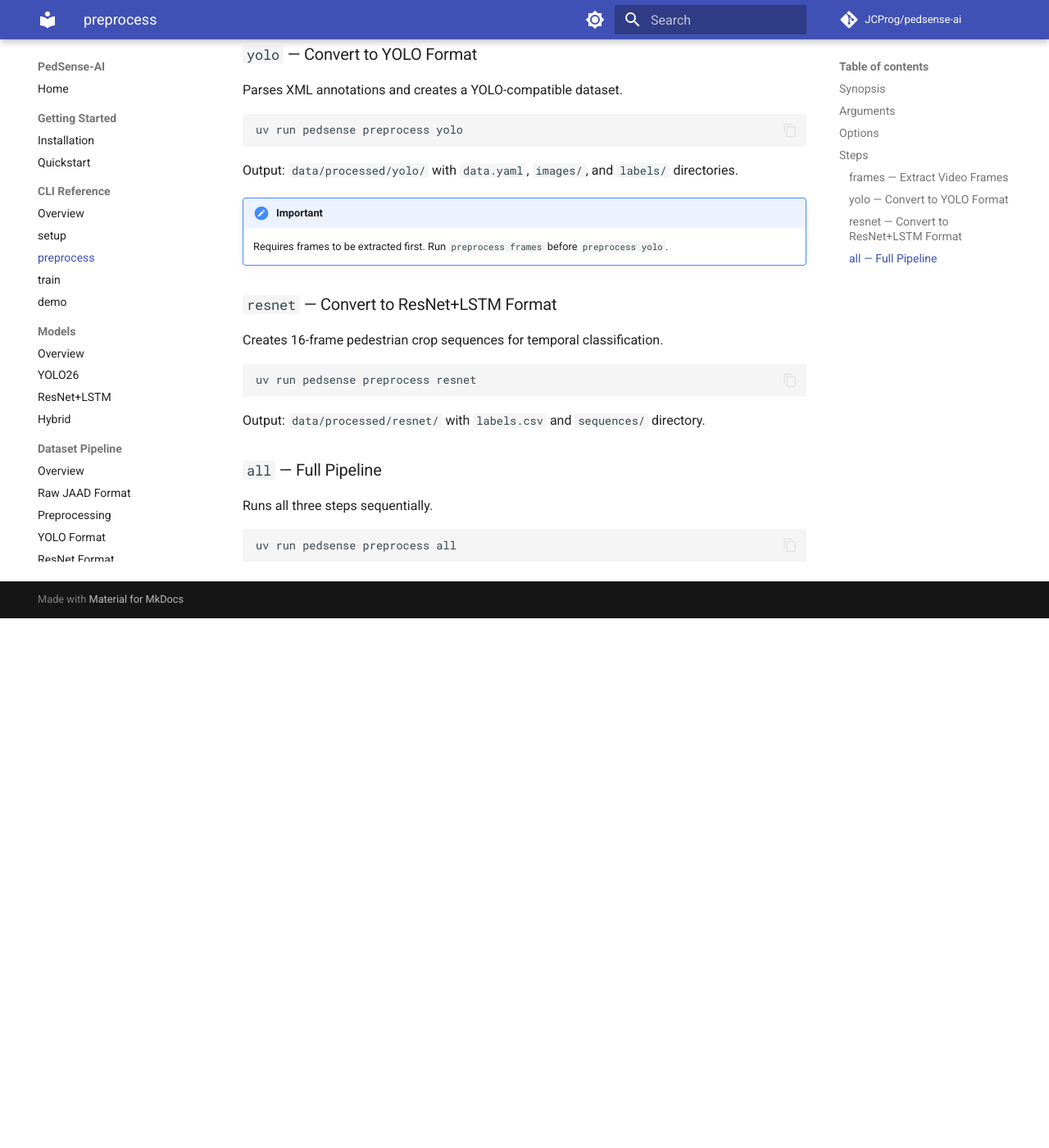
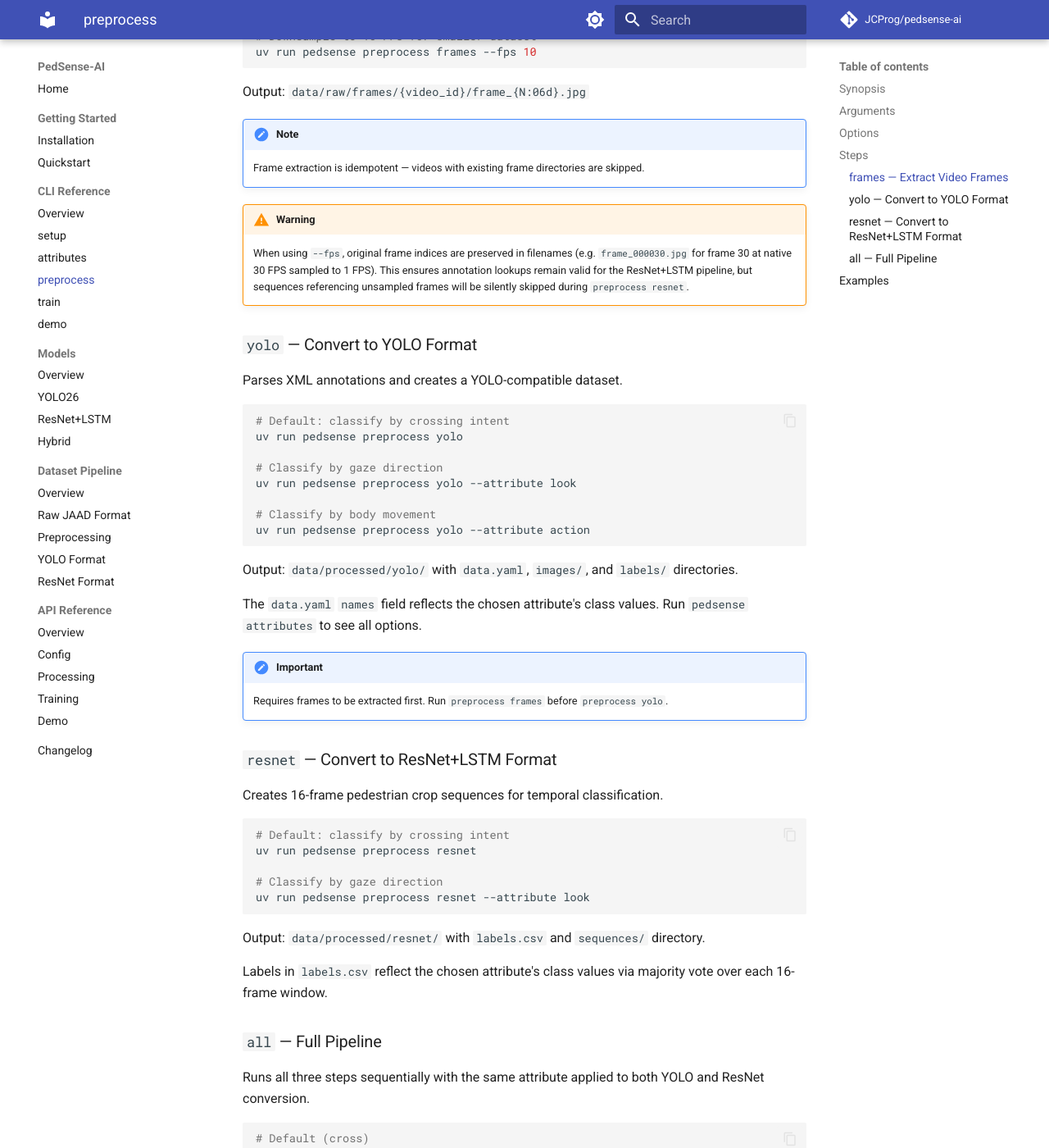
Before and after one commit to JC-prog/pedsense-ai, an MkDocs documentation site: the page built from docs/cli/preprocess.md, in a window 1280 px wide and 1400 px high, scrolled down 1154 px. Shown: the whole window at 82% size. Built offline with MkDocs 1.6.1 and Material for MkDocs 9.7.7, drawn with Linux system fonts in a browser that asks for light colours; comment, search, counter and statistics services are not loaded; before the commit the page ends 1908 px from its top, so only the background shows below that; some of the changed text lies outside the part shown.

Commit message:
docs: update documenataion

````diff
--- a/docs/cli/preprocess.md
+++ b/docs/cli/preprocess.md
@@ -16,9 +16,11 @@ uv run pedsense preprocess [STEP] [OPTIONS]
 
 ## Options
 
-| Option | Short | Description |
-|--------|-------|-------------|
-| `--video TEXT` | `-v` | Process a single video (e.g., `video_0001`). Default: all videos |
+| Option | Short | Default | Description |
+|--------|-------|---------|-------------|
+| `--video TEXT` | `-v` | — | Process a single video (e.g., `video_0001`). Default: all videos |
+| `--fps FLOAT` | — | — | Target FPS for frame extraction (e.g. `10`, `15`). Default: native FPS |
+| `--attribute TEXT` | `-a` | `cross` | Annotation attribute to classify on. Run `pedsense attributes` to see options |
 
 ## Steps
 
@@ -27,11 +29,14 @@ uv run pedsense preprocess [STEP] [OPTIONS]
 Extracts individual JPEG frames from MP4 video clips using OpenCV.
 
 ```bash
-# All videos (~207K frames)
+# All videos at native FPS (~207K frames)
 uv run pedsense preprocess frames
 
 # Single video
 uv run pedsense preprocess frames -v video_0001
+
+# Downsample to 10 FPS for smaller dataset
+uv run pedsense preprocess frames --fps 10
 ```
 
 Output: `data/raw/frames/{video_id}/frame_{N:06d}.jpg`
@@ -39,15 +44,27 @@ Output: `data/raw/frames/{video_id}/frame_{N:06d}.jpg`
 !!! note
     Frame extraction is idempotent — videos with existing frame directories are skipped.
 
+!!! warning
+    When using `--fps`, original frame indices are preserved in filenames (e.g. `frame_000030.jpg` for frame 30 at native 30 FPS sampled to 1 FPS). This ensures annotation lookups remain valid for the ResNet+LSTM pipeline, but sequences referencing unsampled frames will be silently skipped during `preprocess resnet`.
+
 ### `yolo` — Convert to YOLO Format
 
 Parses XML annotations and creates a YOLO-compatible dataset.
 
 ```bash
+# Default: classify by crossing intent
 uv run pedsense preprocess yolo
+
+# Classify by gaze direction
+uv run pedsense preprocess yolo --attribute look
+
+# Classify by body movement
+uv run pedsense preprocess yolo --attribute action
 ```
 
 Output: `data/processed/yolo/` with `data.yaml`, `images/`, and `labels/` directories.
+
+The `data.yaml` `names` field reflects the chosen attribute's class values. Run `pedsense attributes` to see all options.
 
 !!! important
     Requires frames to be extracted first. Run `preprocess frames` before `preprocess yolo`.
@@ -57,15 +74,42 @@ Output: `data/processed/yolo/` with `data.yaml`, `images/`, and `labels/` direct
 Creates 16-frame pedestrian crop sequences for temporal classification.
 
 ```bash
+# Default: classify by crossing intent
 uv run pedsense preprocess resnet
+
+# Classify by gaze direction
+uv run pedsense preprocess resnet --attribute look
 ```
 
 Output: `data/processed/resnet/` with `labels.csv` and `sequences/` directory.
 
+Labels in `labels.csv` reflect the chosen attribute's class values via majority vote over each 16-frame window.
+
 ### `all` — Full Pipeline
 
-Runs all three steps sequentially.
+Runs all three steps sequentially with the same attribute applied to both YOLO and ResNet conversion.
 
 ```bash
+# Default (cross)
 uv run pedsense preprocess all
+
+# Full pipeline for action classification
+uv run pedsense preprocess all --attribute action
 ```
+
+## Examples
+
+```bash
+# List available attributes before preprocessing
+uv run pedsense attributes
+
+# Standard preprocessing (crossing intent)
+uv run pedsense preprocess all
+
+# Lightweight dataset at 10 FPS for teammates
+uv run pedsense preprocess frames --fps 10
+
+# Train on looking vs not-looking instead of crossing
+uv run pedsense preprocess yolo --attribute look
+uv run pedsense preprocess resnet --attribute look
+```
--- a/mkdocs.yml
+++ b/mkdocs.yml
@@ -34,6 +34,7 @@ nav:
   - CLI Reference:
     - Overview: cli/index.md
     - setup: cli/setup.md
+    - attributes: cli/attributes.md
     - preprocess: cli/preprocess.md
     - train: cli/train.md
     - demo: cli/demo.md
--- a/pyproject.toml
+++ b/pyproject.toml
@@ -1,6 +1,6 @@
 [project]
 name = "pedsense"
-version = "1.0.2"
+version = "1.1.0"
 description = "Add your description here"
 readme = "README.md"
 authors = [
````
Also changed, not shown: CHANGELOG.md (+10 -0 lines), docs/api/processing.md (+30 -9 lines), docs/changelog.md (+10 -0 lines), docs/cli/attributes.md (added, +51 -0 lines), docs/cli/index.md (+1 -0 lines), docs/dataset/preprocessing.md (+36 -1 lines).
